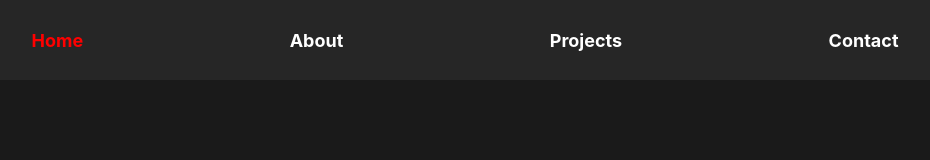
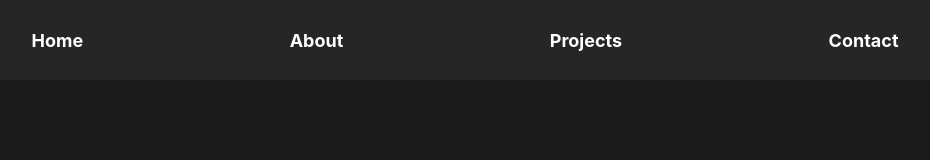
Before and after one commit to LReed03/portfolio, a React (Create React App) app: page / in a window 1280 px wide. Shown: the top 160 px of the page, without its empty margins (175-1105 px from the left). Built offline with nearby package versions, Linux system fonts and the light colour scheme.

Commit message:
Made a simple scroll behaivour

```diff
--- a/src/App.js
+++ b/src/App.js
@@ -10,6 +10,7 @@ import Footer from './Footer';
 function App() {
   return (
     <div>
+      <div id="home"></div>
       <Header/>
       <div className="home-head">
         <Home />
--- a/src/Header.css
+++ b/src/Header.css
@@ -14,7 +14,7 @@
     padding: 0;
 }
 
-.item{
+a{
     color: white;
     text-decoration: none;
     font-size: large;
@@ -22,10 +22,10 @@
     cursor: pointer;
 }
 
-.item:hover{
+a:hover{
     text-decoration: underline;
 }
 
-.link-active{
+.active{
     color: red;
 }
--- a/src/Header.js
+++ b/src/Header.js
@@ -1,16 +1,15 @@
 import React from "react";
-import { Link as ScrollLink } from "react-scroll";
 import './Header.css';
 
-function Header() {
+function Header(props) {
 
   // Next step here is to add a effect when I scroll into view of each part
   return (
     <div className="container">
-      <ScrollLink className="item" to="home" spy activeClass="link-active" offset={-100}>Home</ScrollLink>
-      <ScrollLink className="item" to="about" spy activeClass="link-active" offset={-400}>About</ScrollLink>
-      <ScrollLink className="item" to="projects" spy activeClass="link-active" offset={-400}>Projects</ScrollLink>
-      <ScrollLink className="item" to="contact" spy activeClass="link-active" offset={-400}>Contact</ScrollLink>
+      <a href="#home" className={props.active === 'home' ? 'active' : ''}>Home</a>
+      <a href="#about" className={props.active === 'about' ? 'active' : ''}>About</a>
+      <a href="#projects" className={props.active === 'projects' ? 'active' : ''}>Projects</a>
+      <a href="#contact" className={props.active === 'contact' ? 'active' : ''}>Contact</a>
     </div>
   );
 }
```
